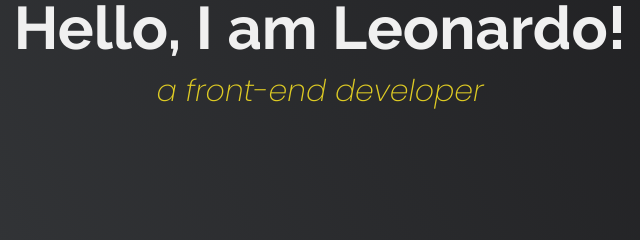
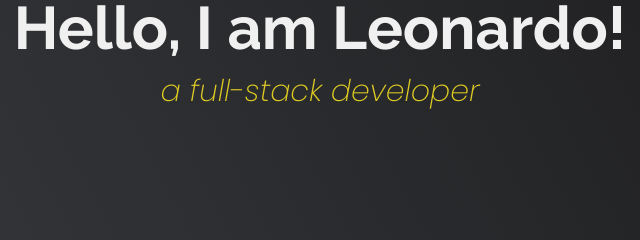
Before and after one commit to leogama09/Portfolio, a plain HTML site: page index.html in a window 1280 px wide. Shown: the part 351-591 px from the top of the page, 320-960 px from the left. Drawn offline with Linux system fonts and the light colour scheme.

Commit message:
Update index.html

```diff
--- a/index.html
+++ b/index.html
@@ -44,7 +44,7 @@
 
     <section id="welcome-section" class="welcome-section">
         <h1>Hello, I am Leonardo!</h1>
-        <p>a front-end developer</p>
+        <p>a full-stack developer</p>
     </section>
 
     <!-- END WELCOME SECTION -->
```
